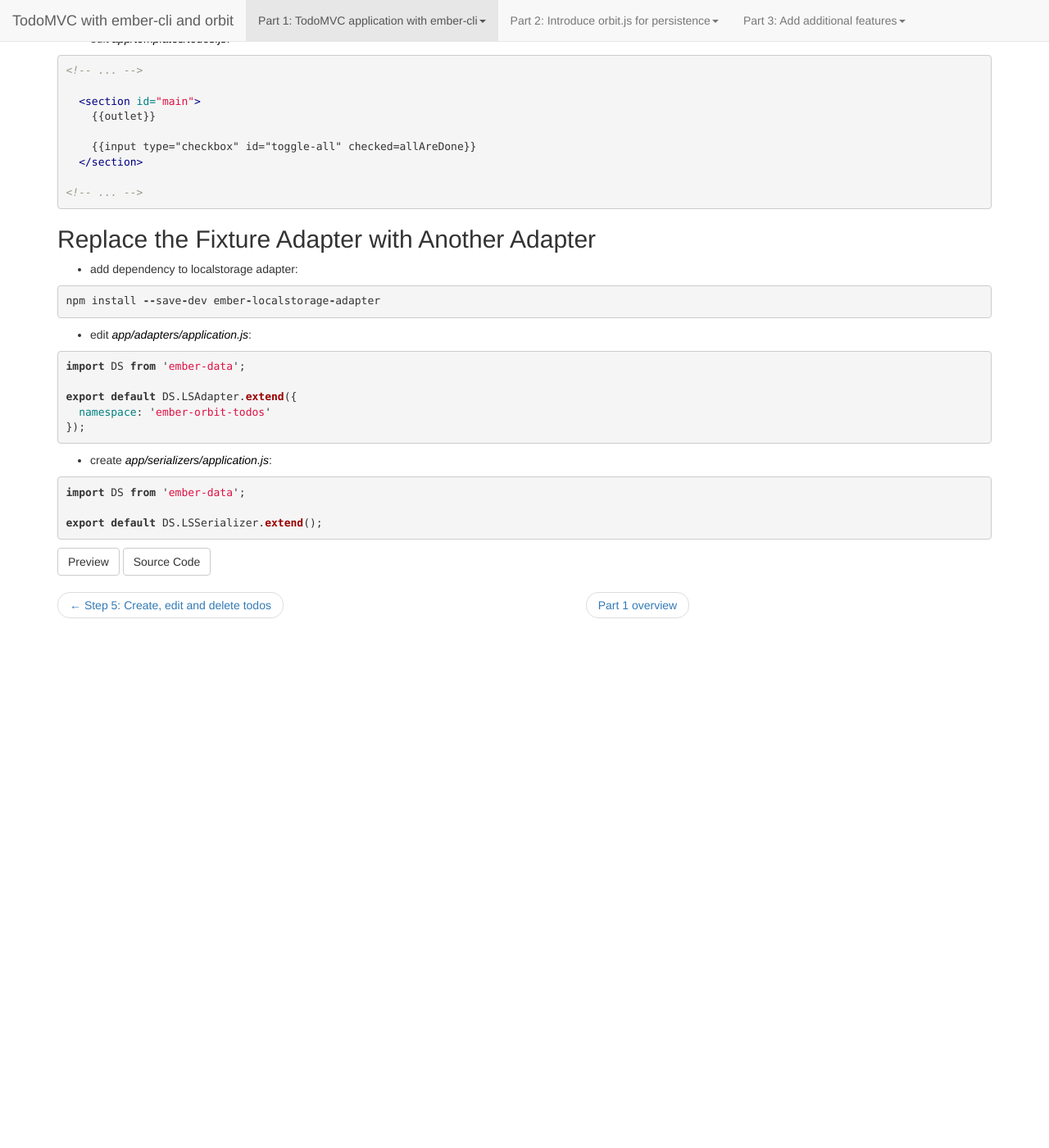
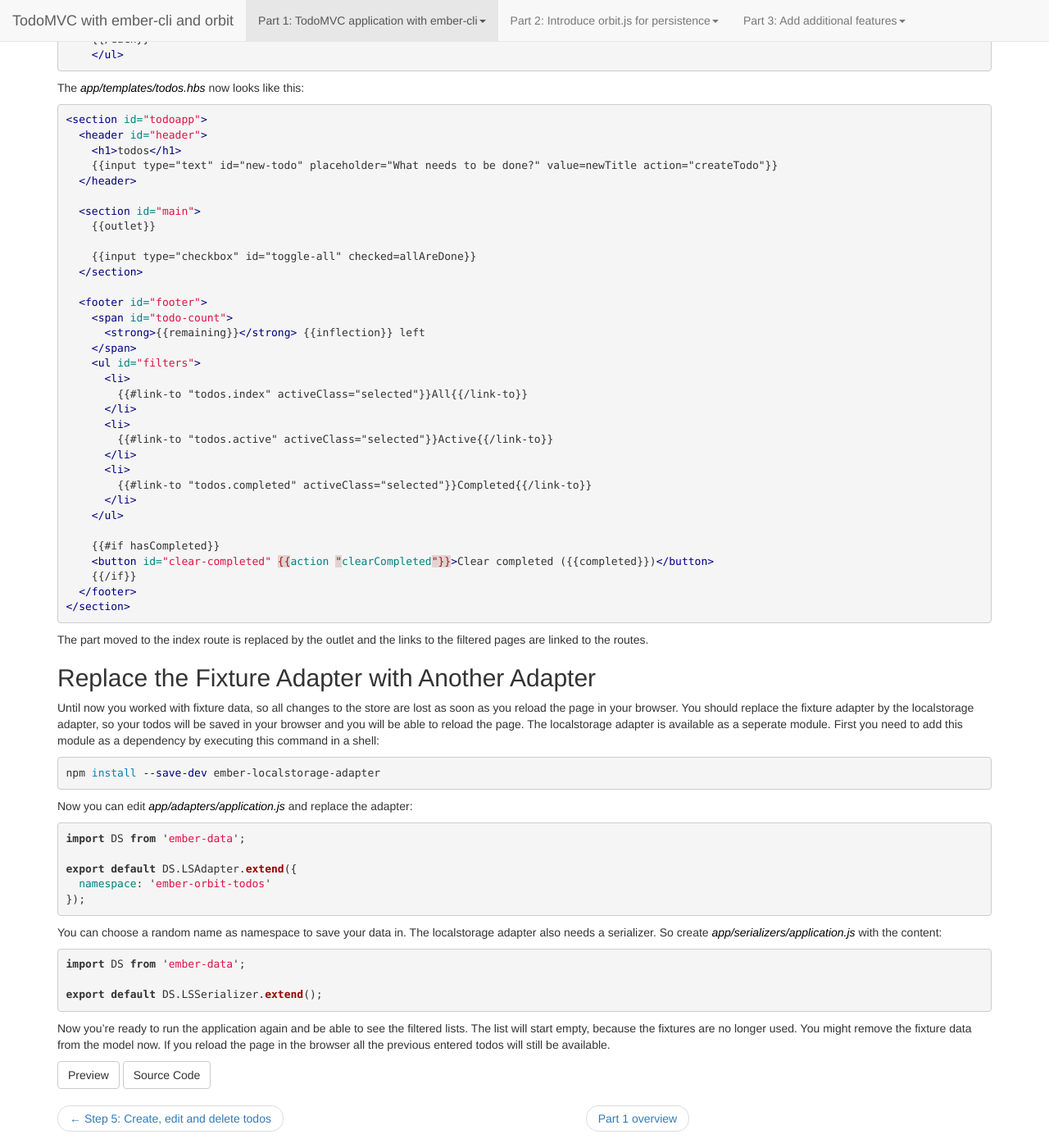
Before and after one commit to GordonSchmidt/ember-orbit-todos, a Jekyll site: the page built from parts/part1/step6.md, in a window 1280 px wide and 1400 px high, scrolled down 1317 px. Shown: the whole window at 82% size. Built offline with Jekyll 4.4.1, drawn with Linux system fonts in a browser that asks for light colours; before the commit the page ends 2091 px from its top, so only the background shows below that; some of the changed text lies outside the part shown.

Commit message:
added text of part 1 step 6

```diff
--- a/parts/part1/step6.md
+++ b/parts/part1/step6.md
@@ -4,11 +4,12 @@
 part: 1
 step: 6
 permalink: /part1/step6/
-summary: "summary6"
+summary: "Last but not least you add child routes for filted lists of your todos to show only completed or only uncompleted todos.
+At the end of this step you will be able to switch between the filtered lists and also persist your tasks in the local storage of your browser."
 ---
 
 ## Filter todos in child routes
-* edit *app/router.js*:
+To add the filtered pages you need to add child routes to your router by editing *app/router.js*:
 {% highlight javascript %}
 {% raw %}
 //...
@@ -21,7 +22,7 @@
 //...
 {% endraw %}
 {% endhighlight %}
-* create *app/routes/todos/active.js*:
+This will create the three routes active, completed and index. You need to create *app/routes/todos/active.js* with the content:
 {% highlight javascript %}
 {% raw %}
 import Ember from 'ember';
@@ -38,7 +39,8 @@
 });
 {% endraw %}
 {% endhighlight %}
-* create *app/routes/todos/completed.js*:
+This route will filter the todos from the store and will return only these todos where the attribute *isCompleted* is not set. You can redirect all three routes to one template.
+Now create the *app/routes/todos/completed.js* like this:
 {% highlight javascript %}
 {% raw %}
 import Ember from 'ember';
@@ -55,7 +57,8 @@
 });
 {% endraw %}
 {% endhighlight %}
-* create *app/templates/todos/index.js*:
+As you see it almost looks like the active route, only the model filter is inverted. You don't need to create routing file for the index route, because it will inherit it's model funktion from the *app/routes/todos.js* and uses the default settings for the template.
+But you need to move some parts of the todos template to *app/templates/todos/index.hbs*:
 {% highlight html %}
 {% raw %}
    <ul id="todo-list">
@@ -73,10 +76,14 @@
     </ul>
 {% endraw %}
 {% endhighlight %}
-* edit *app/templates/todos.js*:
+The *app/templates/todos.hbs* now looks like this:
 {% highlight html %}
 {% raw %}
-<!-- ... -->
+<section id="todoapp">
+  <header id="header">
+    <h1>todos</h1>
+    {{input type="text" id="new-todo" placeholder="What needs to be done?" value=newTitle action="createTodo"}}
+  </header>
 
   <section id="main">
     {{outlet}}
@@ -84,18 +91,41 @@
     {{input type="checkbox" id="toggle-all" checked=allAreDone}}
   </section>
 
-<!-- ... -->
+  <footer id="footer">
+    <span id="todo-count">
+      <strong>{{remaining}}</strong> {{inflection}} left
+    </span>
+    <ul id="filters">
+      <li>
+        {{#link-to "todos.index" activeClass="selected"}}All{{/link-to}}
+      </li>
+      <li>
+        {{#link-to "todos.active" activeClass="selected"}}Active{{/link-to}}
+      </li>
+      <li>
+        {{#link-to "todos.completed" activeClass="selected"}}Completed{{/link-to}}
+      </li>
+    </ul>
+
+    {{#if hasCompleted}}
+    <button id="clear-completed" {{action "clearCompleted"}}>Clear completed ({{completed}})</button>
+    {{/if}}
+  </footer>
+</section>
 {% endraw %}
 {% endhighlight %}
+The part moved to the index route is replaced by the outlet and the links to the filtered pages are linked to the routes.
 
 ## Replace the Fixture Adapter with Another Adapter
-* add dependency to localstorage adapter:
-{% highlight javascript %}
+Until now you worked with fixture data, so all changes to the store are lost as soon as you reload the page in your browser.
+You should replace the fixture adapter by the localstorage adapter, so your todos will be saved in your browser and you will be able to reload the page.
+The localstorage adapter is available as a seperate module. First you need to add this module as a dependency by executing this command in a shell:
+{% highlight bash %}
 {% raw %}
 npm install --save-dev ember-localstorage-adapter
 {% endraw %}
 {% endhighlight %}
-* edit *app/adapters/application.js*:
+Now you can edit *app/adapters/application.js* and replace the adapter:
 {% highlight javascript %}
 {% raw %}
 import DS from 'ember-data';
@@ -105,7 +135,7 @@
 });
 {% endraw %}
 {% endhighlight %}
-* create *app/serializers/application.js*:
+You can choose a random name as namespace to save your data in. The localstorage adapter also needs a serializer. So create *app/serializers/application.js* with the content:
 {% highlight javascript %}
 {% raw %}
 import DS from 'ember-data';
@@ -113,3 +143,6 @@
 export default DS.LSSerializer.extend();
 {% endraw %}
 {% endhighlight %}
+
+Now you’re ready to run the application again and be able to see the filtered lists. The list will start empty, because the fixtures are no longer used.
+You might remove the fixture data from the model now. If you reload the page in the browser all the previous entered todos will still be available.
```
